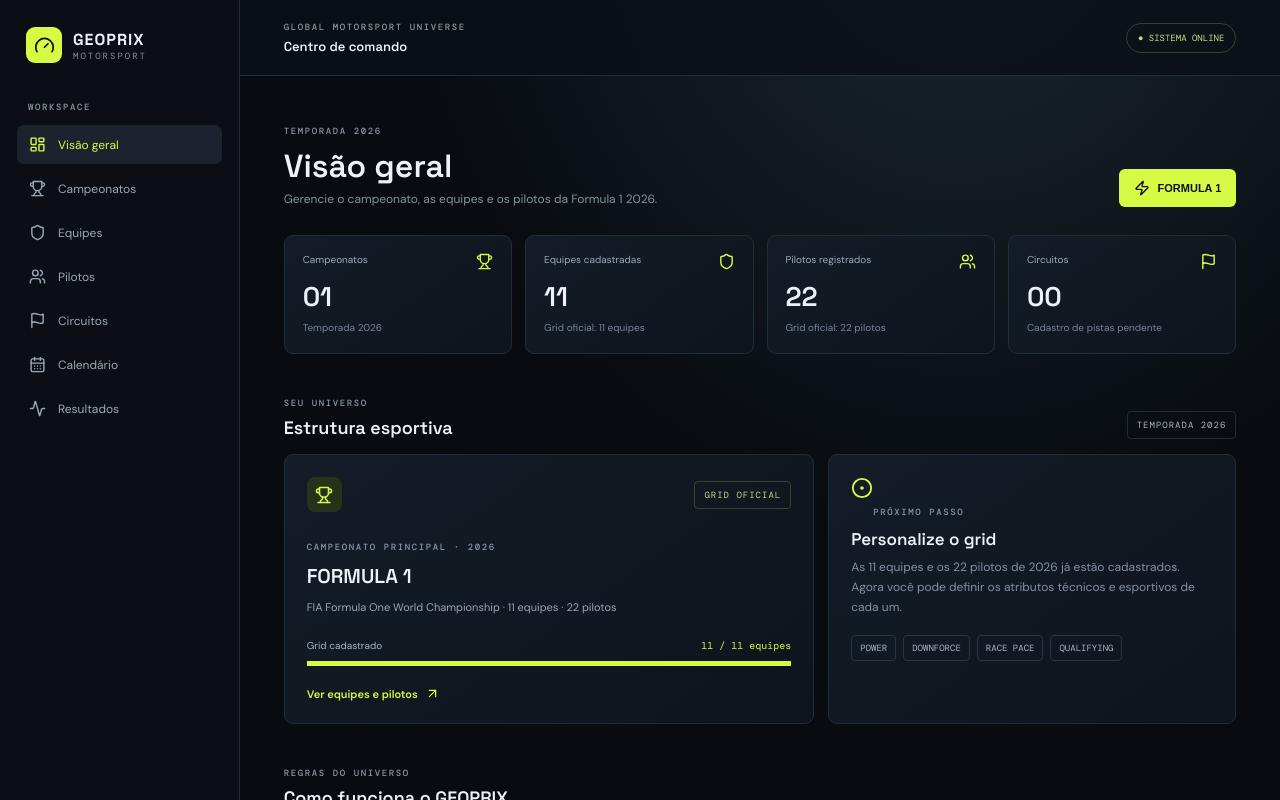
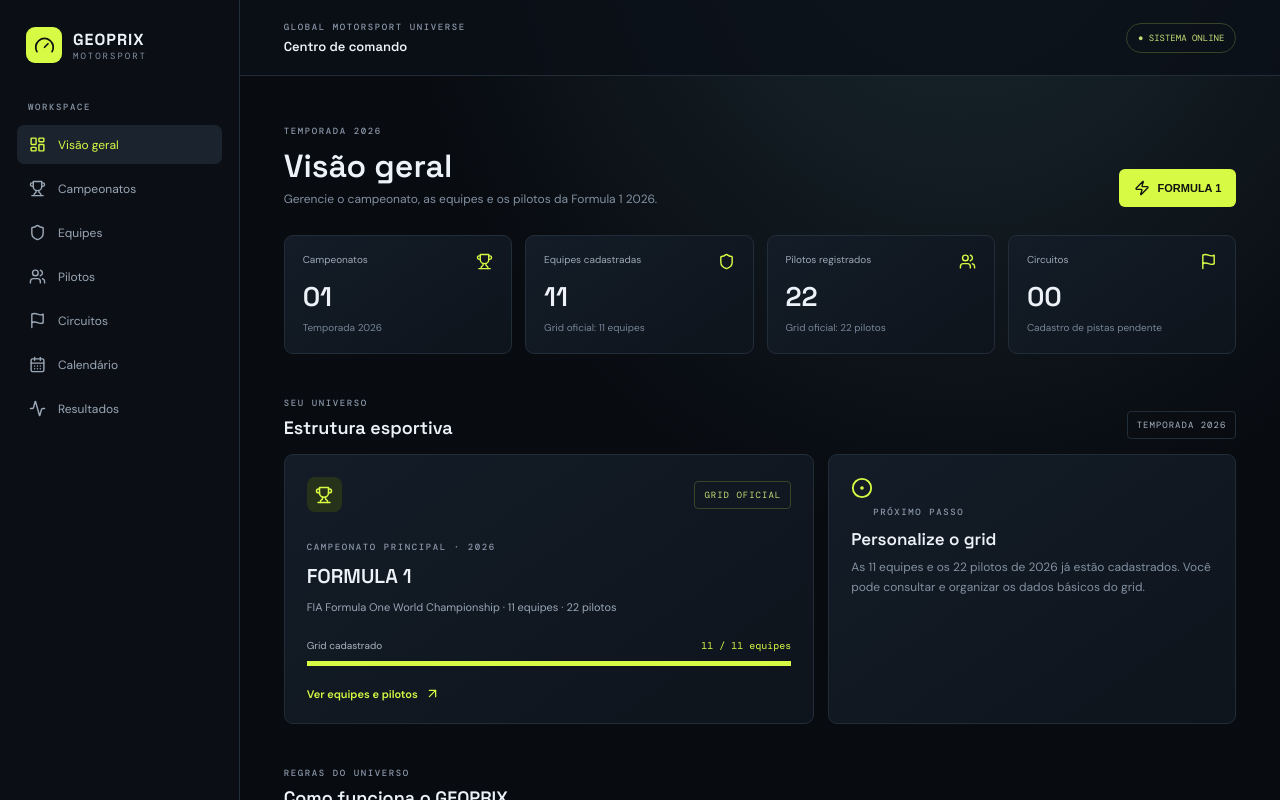
Before and after one commit to geoprix0-coder/geoprix-motorsport, a Next.js app: page / in a window 1280 px wide. Shown: the top 800 px of the page. Built offline with nearby package versions, Linux system fonts and the light colour scheme.

Commit message:
Remove team and driver attributes from the system

```diff
--- a/src/app/page.tsx
+++ b/src/app/page.tsx
@@ -11,6 +11,6 @@ export default function Home() {
  <section className="metrics"><Metric label="Campeonatos" value="01" detail="Temporada 2026" icon={Trophy}/><Metric label="Equipes cadastradas" value={String(initialTeams.length).padStart(2,"0")} detail="Grid oficial: 11 equipes" icon={Shield}/><Metric label="Pilotos registrados" value={String(driverCount).padStart(2,"0")} detail="Grid oficial: 22 pilotos" icon={Users}/><Metric label="Circuitos" value="00" detail="Cadastro de pistas pendente" icon={Flag}/></section>
  <div className="section-title"><div><span className="eyebrow">SEU UNIVERSO</span><h2>Estrutura esportiva</h2></div><span className="tag">TEMPORADA 2026</span></div>
  <section className="features"><article className="champ-card"><div className="card-top"><span className="icon-tile"><Trophy size={18}/></span><span className="tag green">GRID OFICIAL</span></div><span className="eyebrow">CAMPEONATO PRINCIPAL · {championship.season}</span><h3>{championship.name}</h3><p>{championship.category} · {championship.teamLimit} equipes · {driverCount} pilotos</p><div className="progress-label"><span>Grid cadastrado</span><b>{initialTeams.length} / {championship.teamLimit} equipes</b></div><div className="progress"><i style={{width:`${(initialTeams.length/championship.teamLimit)*100}%`}}/></div><a className="text-link" href={`${basePath}/teams/`}>Ver equipes e pilotos <ArrowUpRight size={15}/></a></article>
- <article className="next-card"><CircleDot size={22}/><span className="eyebrow">PRÓXIMO PASSO</span><h3>Personalize o grid</h3><p>As 11 equipes e os 22 pilotos de 2026 já estão cadastrados. Agora você pode definir os atributos técnicos e esportivos de cada um.</p><div className="chips"><span>POWER</span><span>DOWNFORCE</span><span>RACE PACE</span><span>QUALIFYING</span></div></article></section>
+ <article className="next-card"><CircleDot size={22}/><span className="eyebrow">PRÓXIMO PASSO</span><h3>Personalize o grid</h3><p>As 11 equipes e os 22 pilotos de 2026 já estão cadastrados. Você pode consultar e organizar os dados básicos do grid.</p></article></section>
  <div className="section-title"><div><span className="eyebrow">REGRAS DO UNIVERSO</span><h2>Como funciona o GEOPRIX</h2></div></div><section className="principles"><article><b>01 · Histórico permanente</b><p>Equipes, pilotos, circuitos e resultados permanecem no banco histórico.</p></article><article><b>02 · Simulação externa</b><p>O GeoPrix simula as sessões. Os resultados são registrados na plataforma.</p></article><article><b>03 · Controle esportivo</b><p>Classificação, corrida e pós-corrida. Sem sessões de treino livre.</p></article></section><footer>GEOPRIX MOTORSPORT · BUILD 0.2.0 · FORMULA 1 2026</footer></div></section></main>;
 }
```
